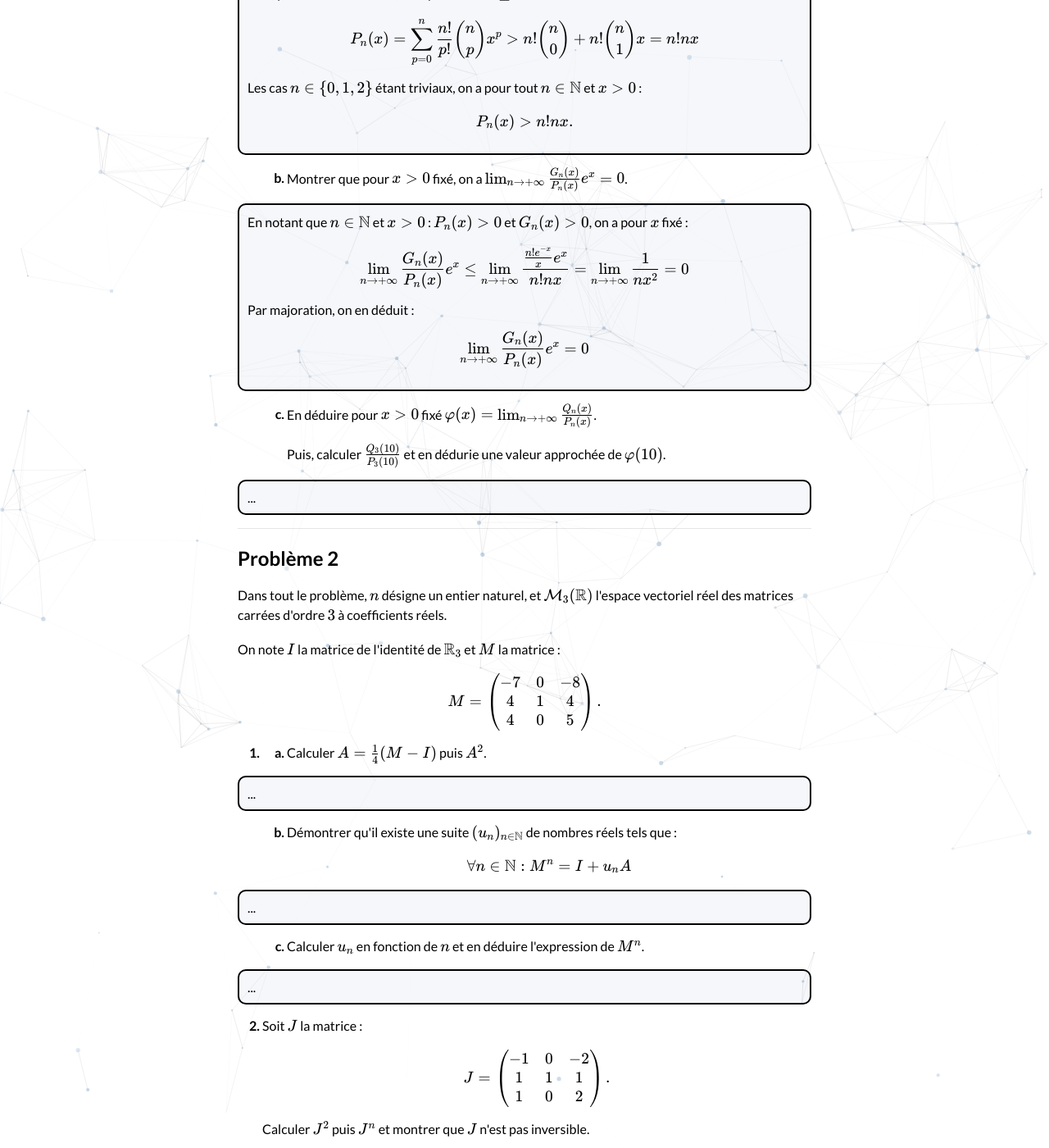
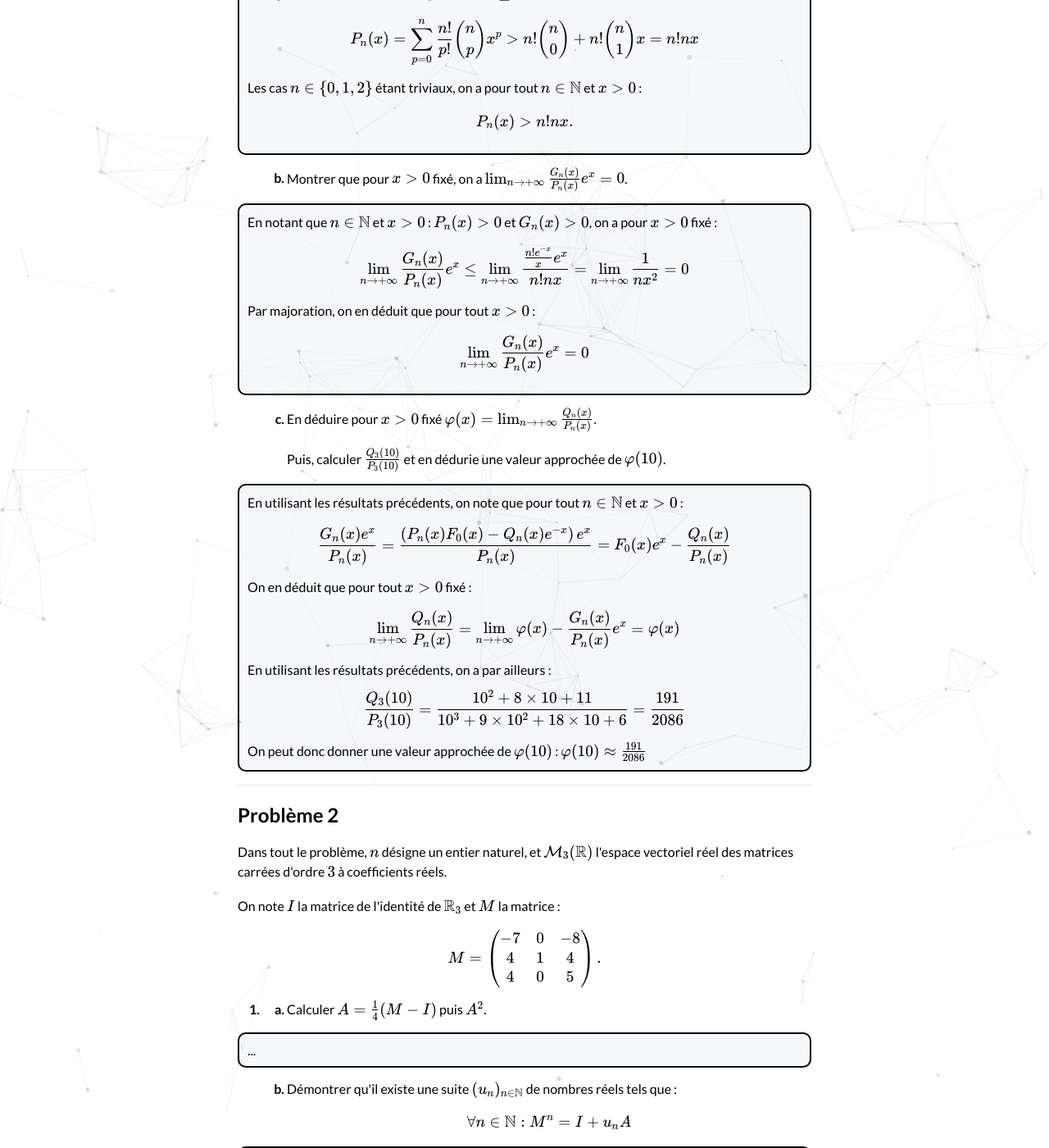
Before and after one commit to bglbrt/bglbrt.github.io, a Jekyll site: the page built from fr/ressources/corrections/administrateur_externe_1993.md, in a window 1280 px wide and 1400 px high, scrolled down 11656 px. Shown: the whole window at 82% size. Built offline with Jekyll 4.4.1, drawn with Linux system fonts in a browser that asks for light colours; nearby versions of some CDN libraries.

Commit message:
Mise à jour des corrections

```diff
--- a/fr/ressources/corrections/administrateur_externe_1993.md
+++ b/fr/ressources/corrections/administrateur_externe_1993.md
@@ -561,11 +561,11 @@ Dans tout le problème \( x \) désigne un réel <i>strictement positif</i>, et
             <li>
                 Montrer que pour \( x > 0 \) fixé, on a \( \lim_{n \rightarrow +\infty} \frac{G_n(x)}{P_n(x)}e^x = 0 \).
                 <p style="border: solid 2px; border-radius: 10px; background-color:rgba(152, 180, 212, .1); padding-right: 10px; padding-left: 10px; padding-top: 10px; padding-bottom: 10px; margin: 15px 0 15px -60px;">
-                    En notant que \( n\in \mathbb{N} \) et \( x > 0 \) : \( P_n(x) > 0 \) et \( G_n(x) > 0 \), on a pour \( x \) fixé :
+                    En notant que \( n\in \mathbb{N} \) et \( x > 0 \) : \( P_n(x) > 0 \) et \( G_n(x) > 0 \), on a pour \( x > 0 \) fixé :
                     $$
                     \lim_{n \rightarrow +\infty} \frac{G_n(x)}{P_n(x)} e^x \leq \lim_{n \rightarrow +\infty}  \frac{\frac{n! e^{-x}}{x} e^x}{n! n x} = \lim_{n \rightarrow +\infty} \frac{1}{nx^2} = 0
                     $$
-                    Par majoration, on en déduit :
+                    Par majoration, on en déduit que pour tout \( x > 0 \) :
                     $$
                     \lim_{n \rightarrow +\infty} \frac{G_n(x)}{P_n(x)} e^x = 0
                     $$
@@ -576,7 +576,19 @@ Dans tout le problème \( x \) désigne un réel <i>strictement positif</i>, et
                 <br><br>
                 Puis, calculer \( \frac{Q_3(10)}{P_3(10)} \) et en dédurie une valeur approchée de \( \varphi(10) \).
                 <p style="border: solid 2px; border-radius: 10px; background-color:rgba(152, 180, 212, .1); padding-right: 10px; padding-left: 10px; padding-top: 10px; padding-bottom: 10px; margin: 15px 0 15px -60px;">
-                    ...
+                    En utilisant les résultats précédents, on note que pour tout \( n\in \mathbb{N} \) et \( x > 0 \) :
+                    $$
+                    \frac{G_n(x) e^x}{P_n(x)} = \frac{\left( P_n(x) F_0(x) - Q_n(x) e^{-x} \right) e^x}{P_n(x)} = F_0(x) e^x - \frac{Q_n(x)}{P_n(x)}
+                    $$
+                    On en déduit que pour tout \( x > 0 \) fixé :
+                    $$
+                    \lim_{n \rightarrow +\infty} \frac{Q_n(x)}{P_n(x)} = \lim_{n \rightarrow +\infty} \varphi(x) - \frac{G_n(x)}{P_n(x)} e^x = \varphi(x)
+                    $$
+                    En utilisant les résultats précédents, on a par ailleurs :
+                    $$
+                    \frac{Q_3(10)}{P_3(10)} = \frac{10^2 + 8 \times 10 + 11}{10^3 + 9 \times 10^2 + 18 \times 10 + 6} = \frac{191}{2086}
+                    $$
+                    On peut donc donner une valeur approchée de \( \varphi(10) \) : \( \varphi(10) \approx \frac{191}{2086} \)
                 </p>
             </li>
         </ol>
```
